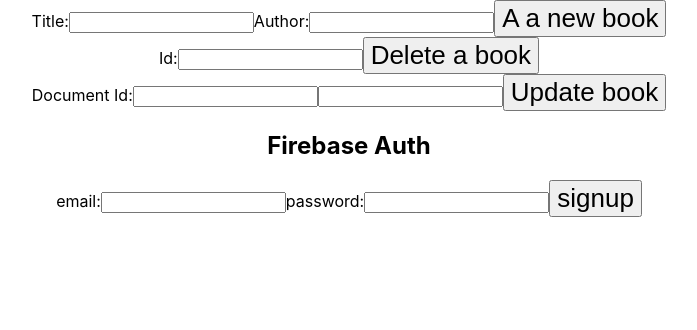
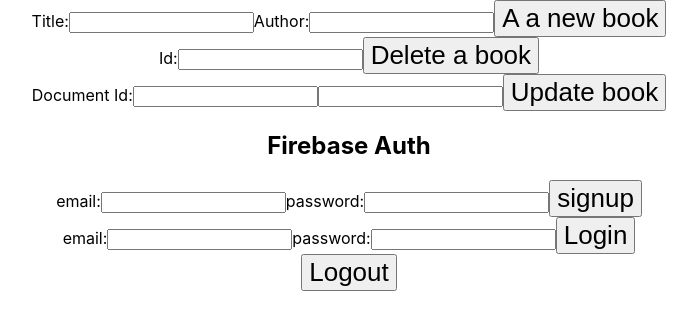
Before and after one commit to Michaeloye/firebase-tutorial, a React (Vite) app: page / in a window 1280 px wide. Shown: the top 330 px of the page, without its empty margins (291-988 px from the left). Built offline with nearby package versions, Linux system fonts and the light colour scheme; no server answers; the database is empty.

Commit message:
Add Login form and Logout button

```diff
--- a/src/App.jsx
+++ b/src/App.jsx
@@ -1,7 +1,14 @@
 import { useState } from "react";
 import "./App.css";
 
-function App({ handleAdd, handleDelete, handleUpdate, handleSignup }) {
+function App({
+  handleAdd,
+  handleDelete,
+  handleUpdate,
+  handleSignup,
+  handleLogin,
+  handleLogout,
+}) {
   const [title, setTitle] = useState();
   const [author, setAuthor] = useState();
   const [id, setId] = useState();
@@ -80,6 +87,27 @@
         />
         <button type="submit">signup</button>
       </form>
+
+      {/* Login */}
+      <form className="login" onSubmit={(e) => handleLogin(e, email, password)}>
+        <label htmlFor="email">email:</label>
+        <input
+          type="email"
+          name="email"
+          onChange={(e) => setEmail(e.target.value)}
+        />
+        <label htmlFor="password">password:</label>
+        <input
+          type="password"
+          name="password"
+          onChange={(e) => setPassword(e.target.value)}
+        />
+        <button type="submit">Login</button>
+      </form>
+      {/* Logout */}
+      <button className="logout" onClick={handleLogout}>
+        Logout
+      </button>
     </div>
   );
 }
```
